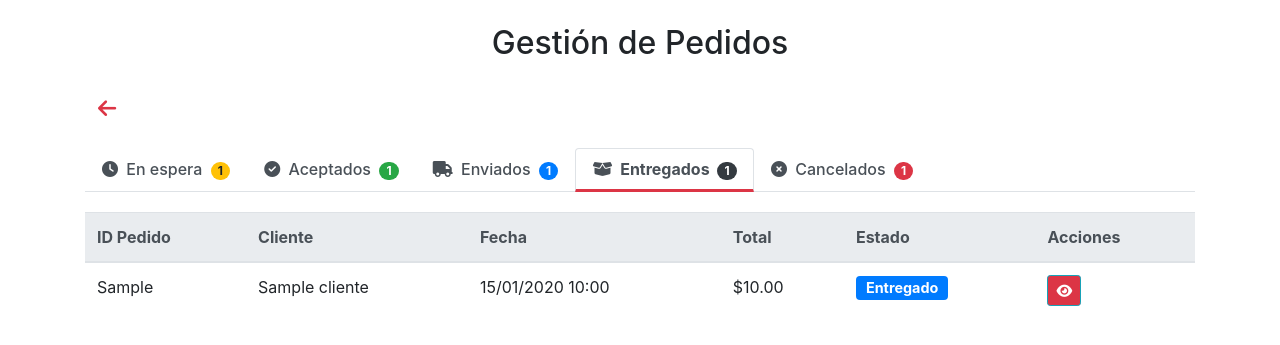
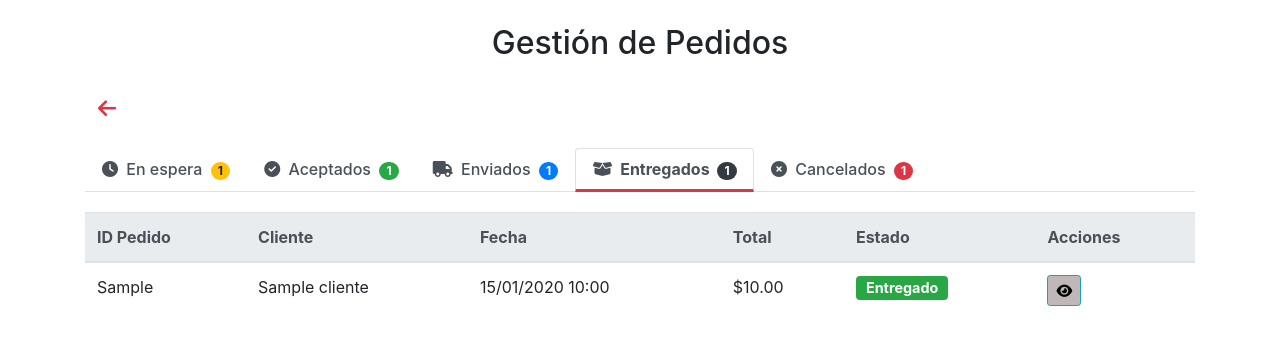
Before and after one commit to al-mr1234/fantasiaintima, a Django app: template sexshop/appsexshop/templates/solicitud.html in a window 1280 px wide, after a click that opens the changed part. Shown: the top 345 px of the page. Run offline with Django 5.2, Linux system fonts and the light colour scheme; the template is opened without the code that fills it: most values are stand-ins (such as "Sample title", 1, 10 or a date in 2020); some libraries are stand-ins or nearby versions.

Commit message:
cambiar color en botones de solicitud

```diff
--- a/sexshop/appsexshop/templates/solicitud.html
+++ b/sexshop/appsexshop/templates/solicitud.html
@@ -255,12 +255,12 @@
           <td>{{ pedido.cliente }}</td>
           <td>{{ pedido.fecha|date:"d/m/Y H:i" }}</td>
           <td>${{ pedido.total|floatformat:2 }}</td>
-          <td><span class="badge badge-estado badge-primary">Entregado</span></td>
+          <td><span class="badge badge-estado badge-success">Entregado</span></td>
           <td class="acciones-btn">
 
-            <button class="btn btn-sm btn-info" style="background-color: #dc3545;" data-toggle="modal" data-target="#pedidoModal"
+            <button class="btn btn-sm btn-info" style="background-color: #c0b7b8;" data-toggle="modal" data-target="#pedidoModal"
                     onclick="mostrarDetallesPedido('{{ pedido.codigo_pedido }}')">
-              <i class="fas fa-eye"></i>
+              <i class="fas fa-eye" style="color: black;"></i>
             </button>
 
           </td>
```
